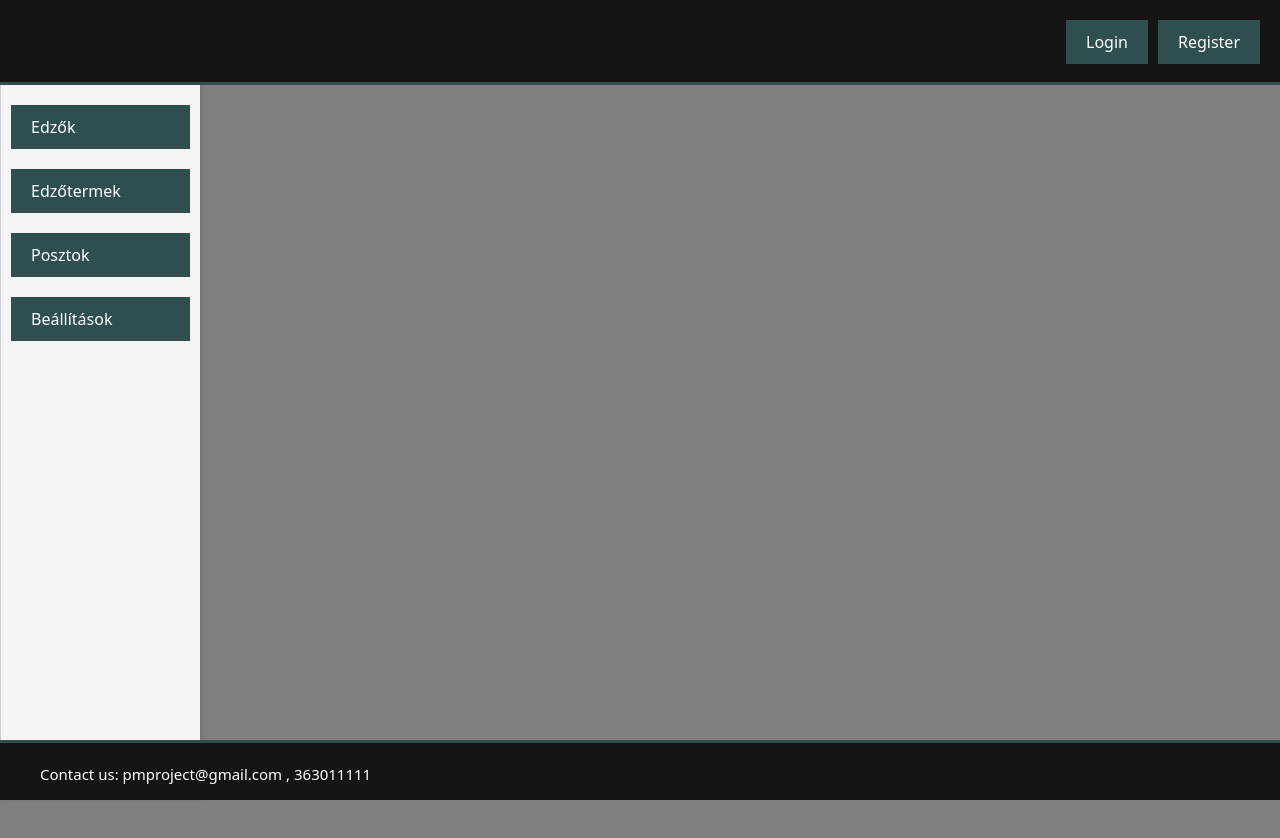
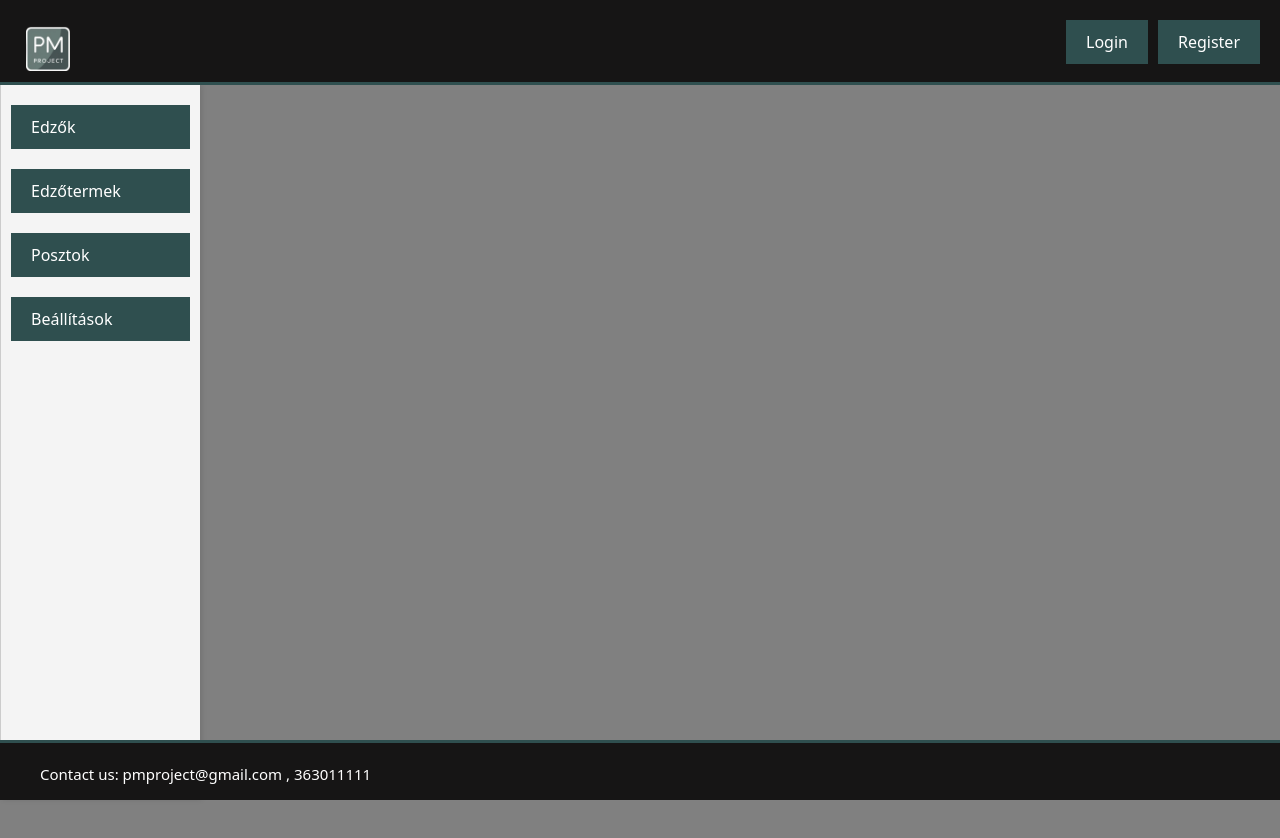
Before and after one commit to PoznanaKing/Vizsgaremek, a React (Create React App) app: page /loggedInPage in a window 1280 px wide. Shown: the top 838 px of the page. Built offline with nearby package versions, Linux system fonts and the light colour scheme.

Commit message:
navbar logo has been added.

```diff
--- a/src/Header.js
+++ b/src/Header.js
@@ -1,12 +1,14 @@
 import React from 'react';
 import './Header.css';
 import { Link, useNavigate } from 'react-router-dom';
-
+import navbarLogo from './navbarLogo.png';
 export default function Header({ isLoggedIn , logout}) {
   const navigator = useNavigate();
+
   return (
     <div>
       <header className="header">
+      <img src={navbarLogo} alt="Navbar Logo" style={{height:'150%', float:'left'} }/>
         {!isLoggedIn ? (
           <div className="auth-buttons">
             <Link to="/Login">
--- a/src/LoggedInPage.js
+++ b/src/LoggedInPage.js
@@ -4,6 +4,7 @@ import './LoggedInPage.css';
 import ListEdzok from './ListEdzok';
 import ListGyms from './ListGyms';
 import LoadPosts from './LoadPosts';
+
 
 export default function LoggedInLayout() {
   const [content, setContent] = useState(null);
@@ -18,9 +19,11 @@ export default function LoggedInLayout() {
     setContent(<LoadPosts/>)
   }
 
+
   return (
     <div>
       <div className='NavigatorSideBar'>
+
         <button onClick={handleEdzokClick}>Edzők</button>
 
           <button onClick={handleGymClick}>Edzőtermek</button>
```
Also changed, not shown: src/navbarLogo.png (added).
